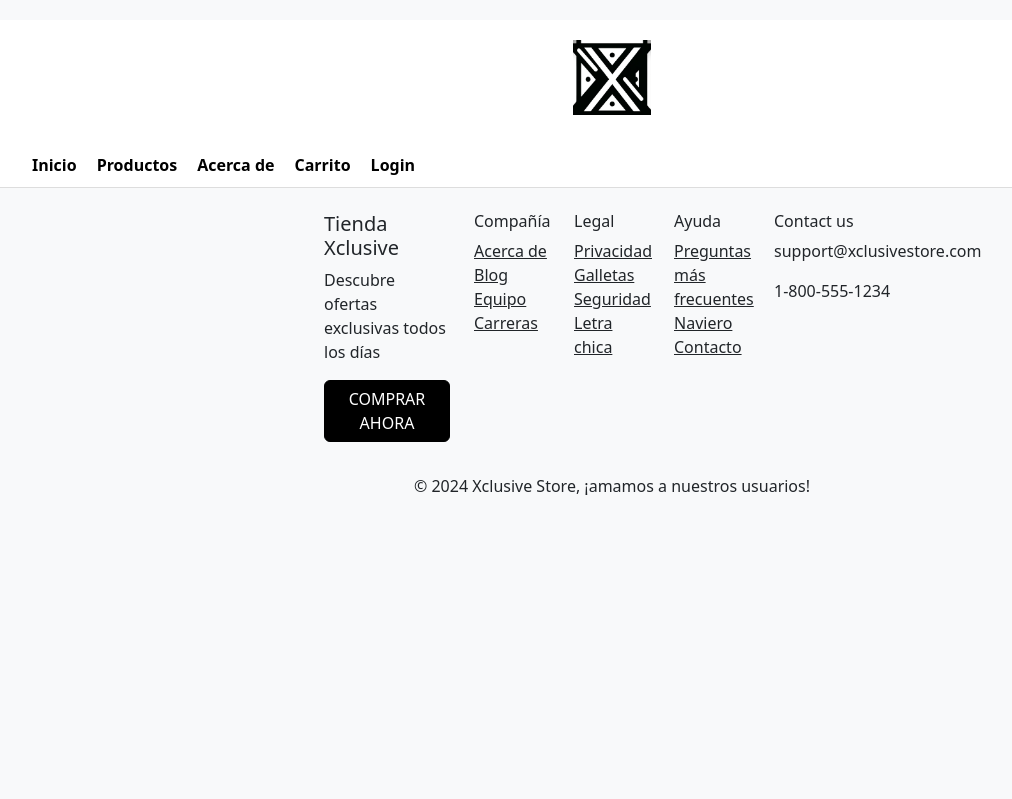
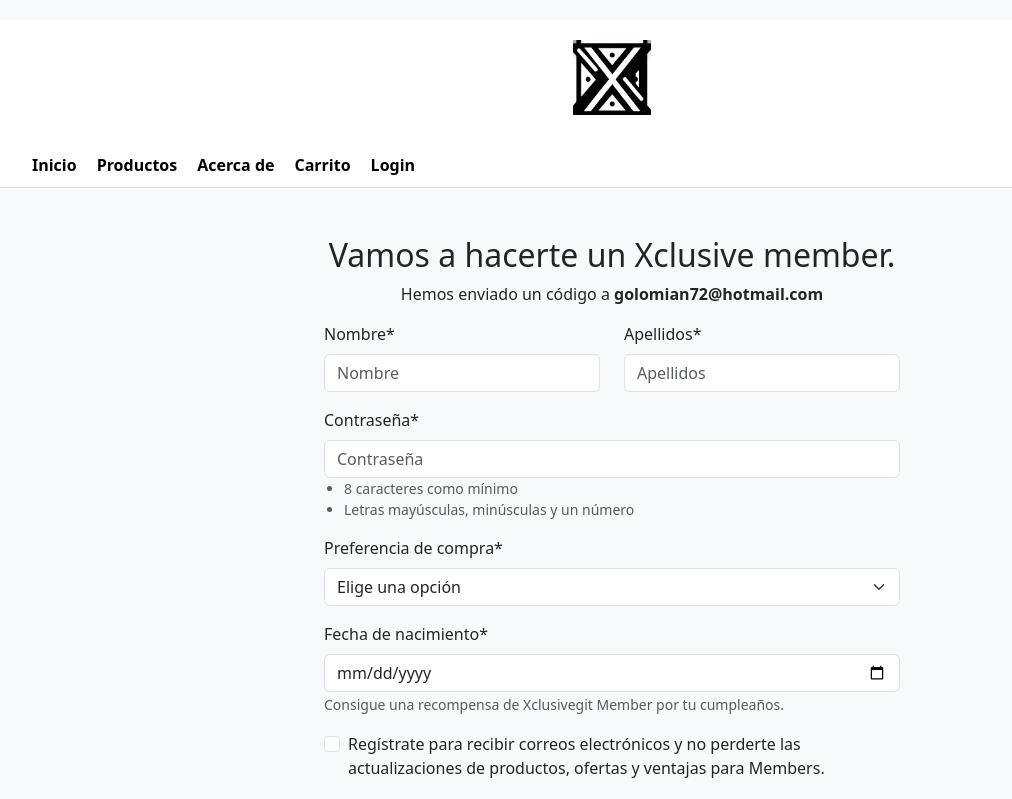
Before and after one commit to ForMyke/Web, a React (Create React App) app: page /Registro in a window 1280 px wide. Shown: the top 799 px of the page, without its empty margins (28-1040 px from the left). Built offline with nearby package versions, Linux system fonts and the light colour scheme; the HTML template or start-up script is replaced by a standard one.

Commit message:
cambios en el login

```diff
--- a/src/App.js
+++ b/src/App.js
@@ -20,7 +20,7 @@ const App = () => {
             <Route path="/Productos" element={<Productos />} />
             <Route path="/acerca-de" element={<AcercaDe />} />
             <Route path="/Carrito" element={<Carrito />} />
-            <Route path="/registro" component={Registro} />
+            <Route path="/Registro" element={<Registro />} />
             <Route path="/Login" element={<Login />} />
           </Routes>
         </main>
--- a/src/components/Login.js
+++ b/src/components/Login.js
@@ -3,12 +3,12 @@ import { useNavigate } from "react-router-dom";
 import "bootstrap/dist/css/bootstrap.min.css";
 import "../css/login.css";
 
-const Login = ({ onLogin }) => {
+const Login = () => {
   const navigate = useNavigate();
 
   const handleSubmit = (e) => {
     e.preventDefault();
-    navigate("/registro");
+    navigate("/Registro");
   };
 
   return (
--- a/src/components/Registro.js
+++ b/src/components/Registro.js
@@ -6,20 +6,11 @@ import "../css/registro.css";
 const Registro = () => {
   return (
     <div className="container mt-5 mb-4">
-      <h2 className="text-center">Vamos a hacerte Nike Member.</h2>
+      <h2 className="text-center">Vamos a hacerte un Xclusive member.</h2>
       <p className="text-center">
         Hemos enviado un código a <strong>golomian72@hotmail.com</strong>{" "}
-        <a href="#">Editar</a>
       </p>
       <Form>
-        <Form.Group className="mb-3">
-          <Form.Label>Código*</Form.Label>
-          <Form.Control type="text" placeholder="Código" />
-          <Form.Text className="text-muted">
-            Volver a enviar el código en 23 s
-          </Form.Text>
-        </Form.Group>
-
         <Row className="mb-3">
           <Form.Group as={Col}>
             <Form.Label>Nombre*</Form.Label>
@@ -57,7 +48,7 @@ const Registro = () => {
           <Form.Label>Fecha de nacimiento*</Form.Label>
           <Form.Control type="date" />
           <Form.Text className="text-muted">
-            Consigue una recompensa de Nike Member por tu cumpleaños.
+            Consigue una recompensa de Xclusivegit Member por tu cumpleaños.
           </Form.Text>
         </Form.Group>
 
```
